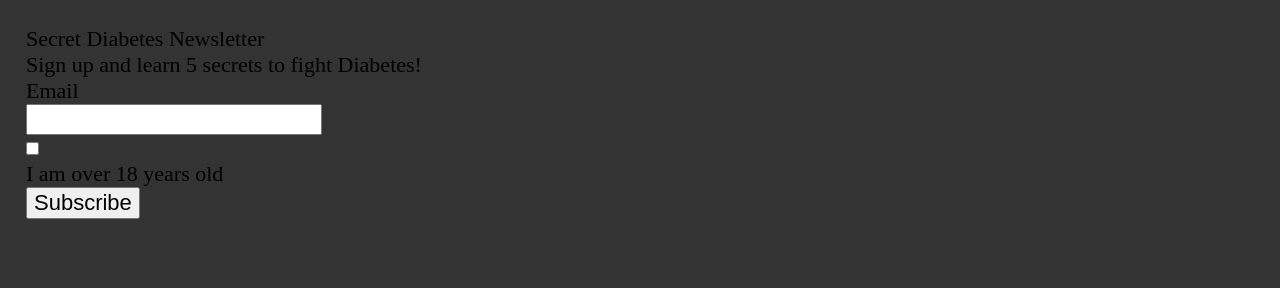
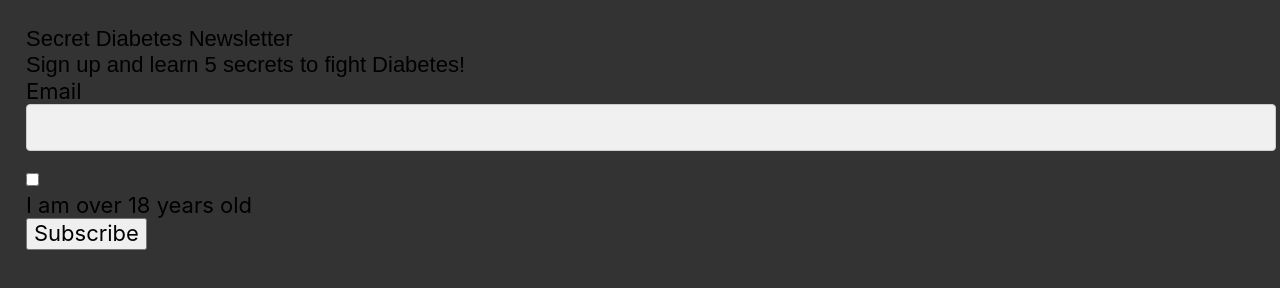
Before and after one commit to dinora-itdm362/lab3, a plain HTML site: page index.html in a window 1280 px wide. Drawn offline with nearby package versions, Linux system fonts and the light colour scheme.

Commit message:
checking

```diff
--- a/css/screen.css
+++ b/css/screen.css
@@ -208,4 +208,36 @@ body {
     background-color: #333333;
     align-content: center;
   }
+
+body, input, label {
+    font-family: -apple-system, BlinkMacSystemFont, 'Segoe UI', Roboto, Helvetica, Arial, sans-serif, 'Apple Color Emoji', 'Segoe UI Emoji', 'Segoe UI Symbol';
+  }
+
+  body {
+    font-family: 'Orbitron', sans-serif;
+  }
+
+
+  input[type="text"],
+  input[type="email"],
+  input[type="password"],
+  textarea {
+    background-color: #f0f0f0;
+    border: 1px solid #ccc;
+    border-radius: 4px;
+    padding: 10px;
+    width: 100%;
+    margin-bottom: 15px;
+
+  button {
+    background-color: #333;
+    color: #fff;
+    border: none;
+    border-radius: 4px;
+    padding: 10px 20px;
+    cursor: pointer;
+  }
+
+
+
 /* ===== STATE STYLES ======= */
```
